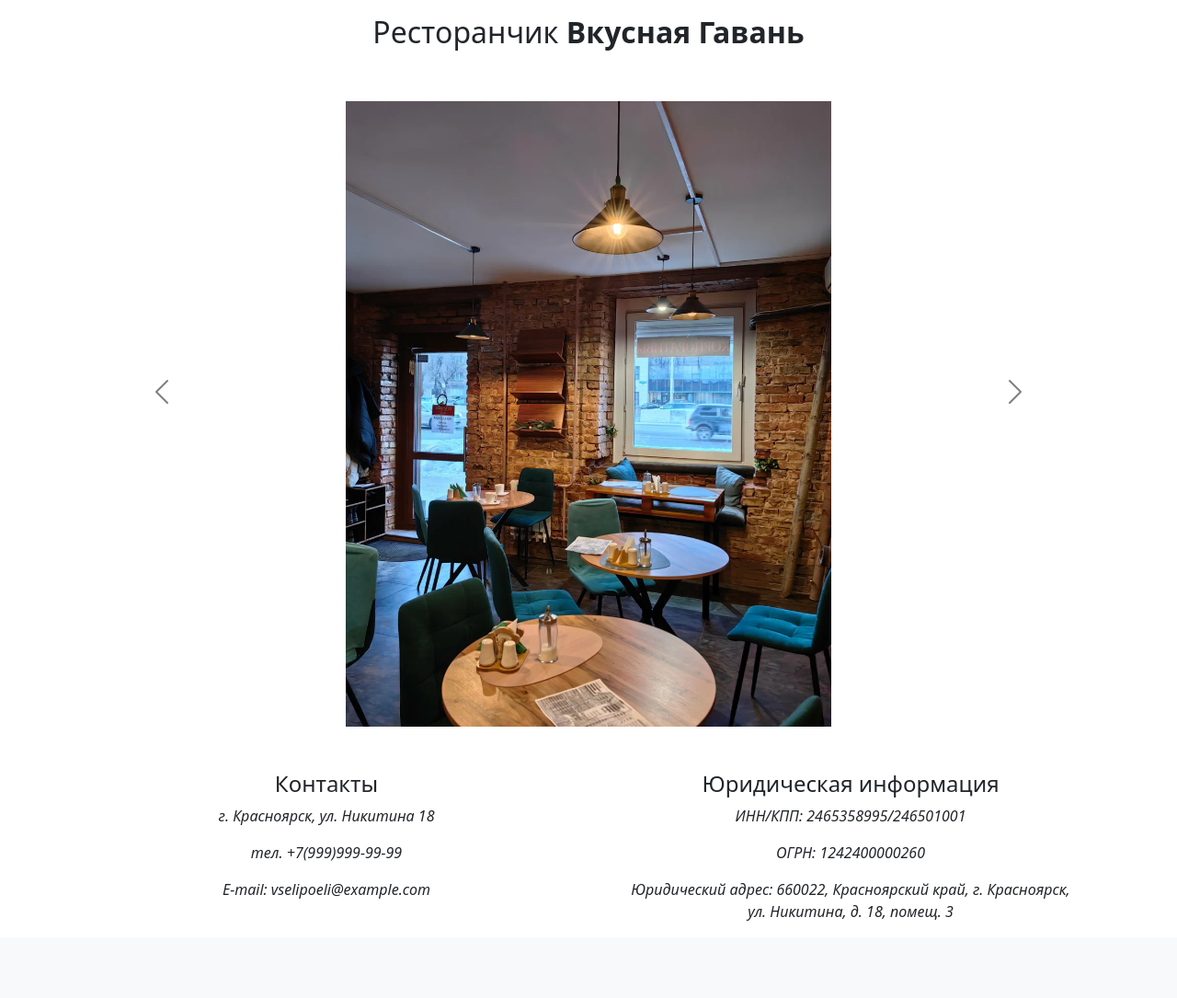
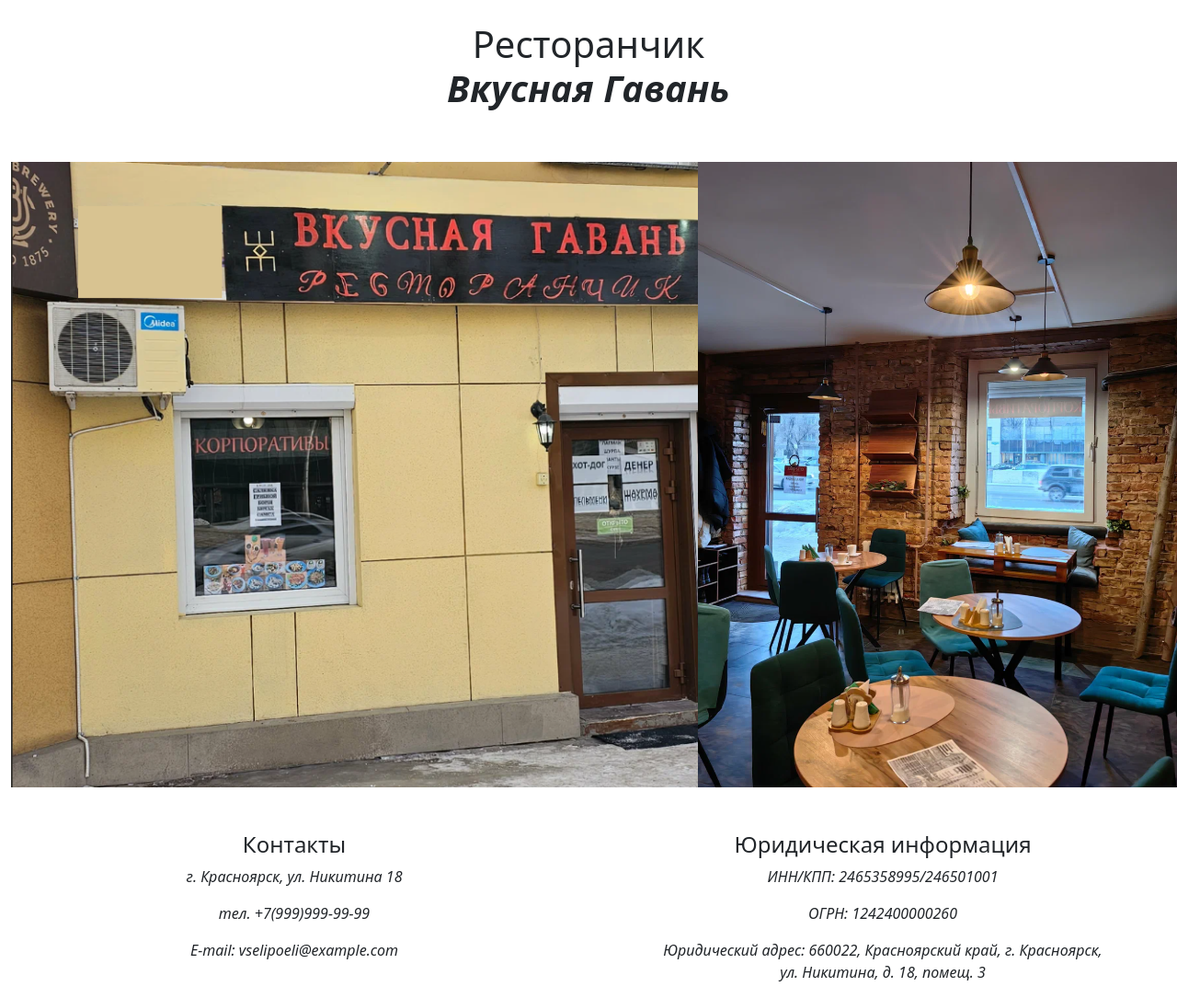
Before and after one commit to ClosedEyeVisuals/crm-orders, a Django app: page / in a window 1280 px wide. Shown: the part 57-1142 px from the top of the page at 92% size. Before the commit the page ends 1058 px from the top, so only its background shows below. Run offline with Django 4.2, Linux system fonts and the light colour scheme; some libraries are stand-ins or nearby versions.

Commit message:
remove carousel

```diff
--- a/crm/templates/orders/index.html
+++ b/crm/templates/orders/index.html
@@ -5,29 +5,19 @@
   Вкусная Гавань
 {% endblock title%}
 {% block content %}
-  <div class="container">
-    <div class="container mt-3 text-center">
-      <h2>Ресторанчик <b>Вкусная Гавань</b></h2>
-      <div id="carousel" class="carousel carousel-dark slide pt-5">
-        <div class="carousel-inner">
-          <div class="carousel-item active">
-            <img src="{% static 'img/inside.png' %}" align="center" alt="" >
-          </div>
-          <div class="carousel-item">
-            <img src="{% static 'img/fasad.png' %}" align="center" alt="">
-          </div>
-        </div>
-        <a class="carousel-control-prev" role="button" href="#carousel" data-slide="prev">
-          <span class="carousel-control-prev-icon" aria-hidden="true"></span>
-          <span class="visually-hidden">Previous</span>
-        </a>
-        <a class="carousel-control-next" role="button" href="#carousel" data-slide="next">
-          <span class="carousel-control-next-icon" aria-hidden="true"></span>
-          <span class="visually-hidden">Next</span>
-        </a>
+  <div class="container-fluid">
+    <div class="container pt-4 text-center">
+      <h1>Ресторанчик</br> <i><b>Вкусная Гавань</b></i></h1>
+    </div>
+    <div class="row justify-content-between pt-5">
+      <div class="col-5">
+        <img src="{% static 'img/fasad.png' %}" height="680px" align="center" alt="" >
+      </div>
+      <div class="col-5">
+        <img src="{% static 'img/inside.png' %}" align="center" alt="" >
       </div>
     </div>
-    <div class="row mt-5">
+    <div class="row pt-5">
       <div class="col-6 text-center">
         <h4>Контакты</h4>
         <p><i>г. Красноярск, ул. Никитина 18</i></p>
```
